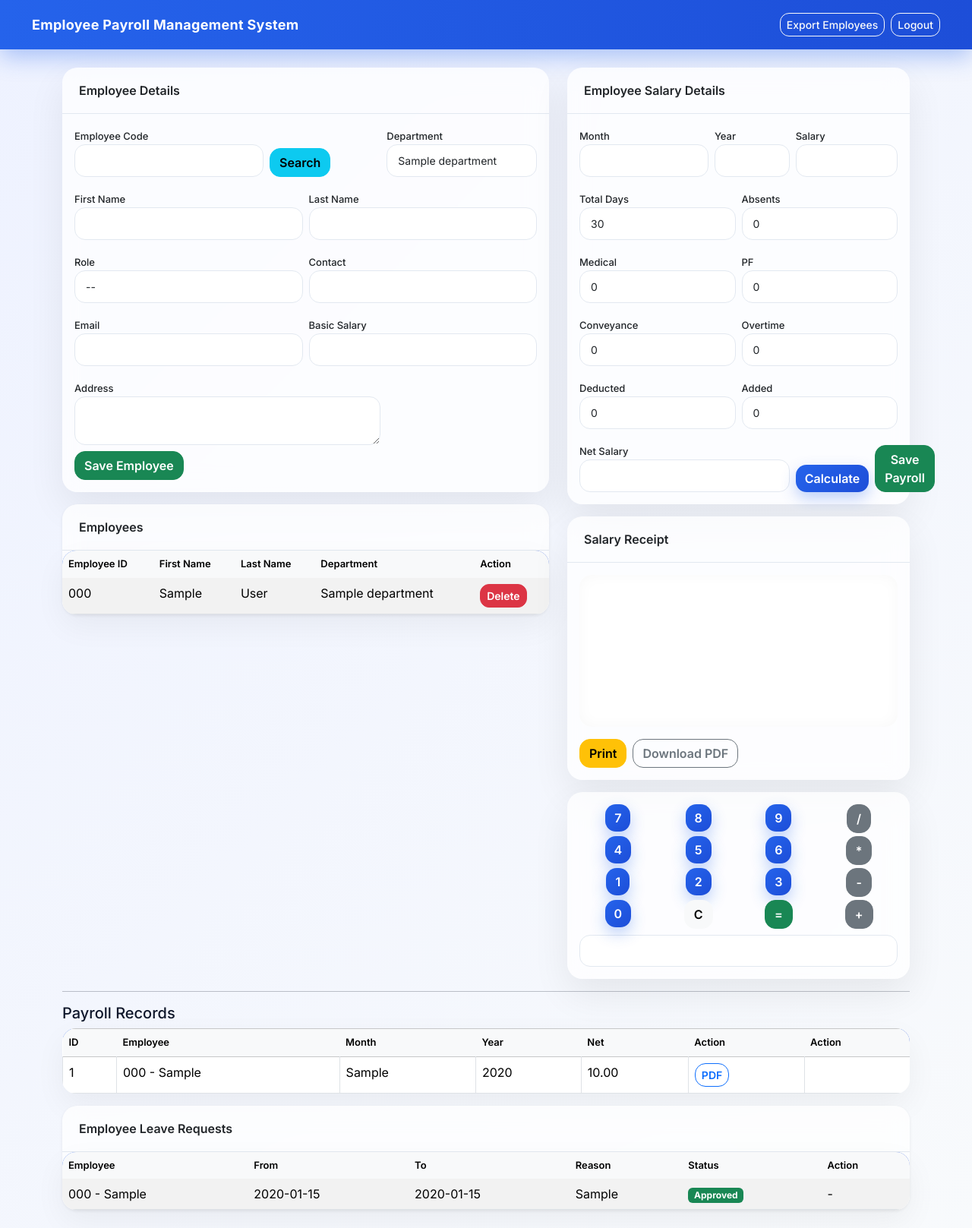
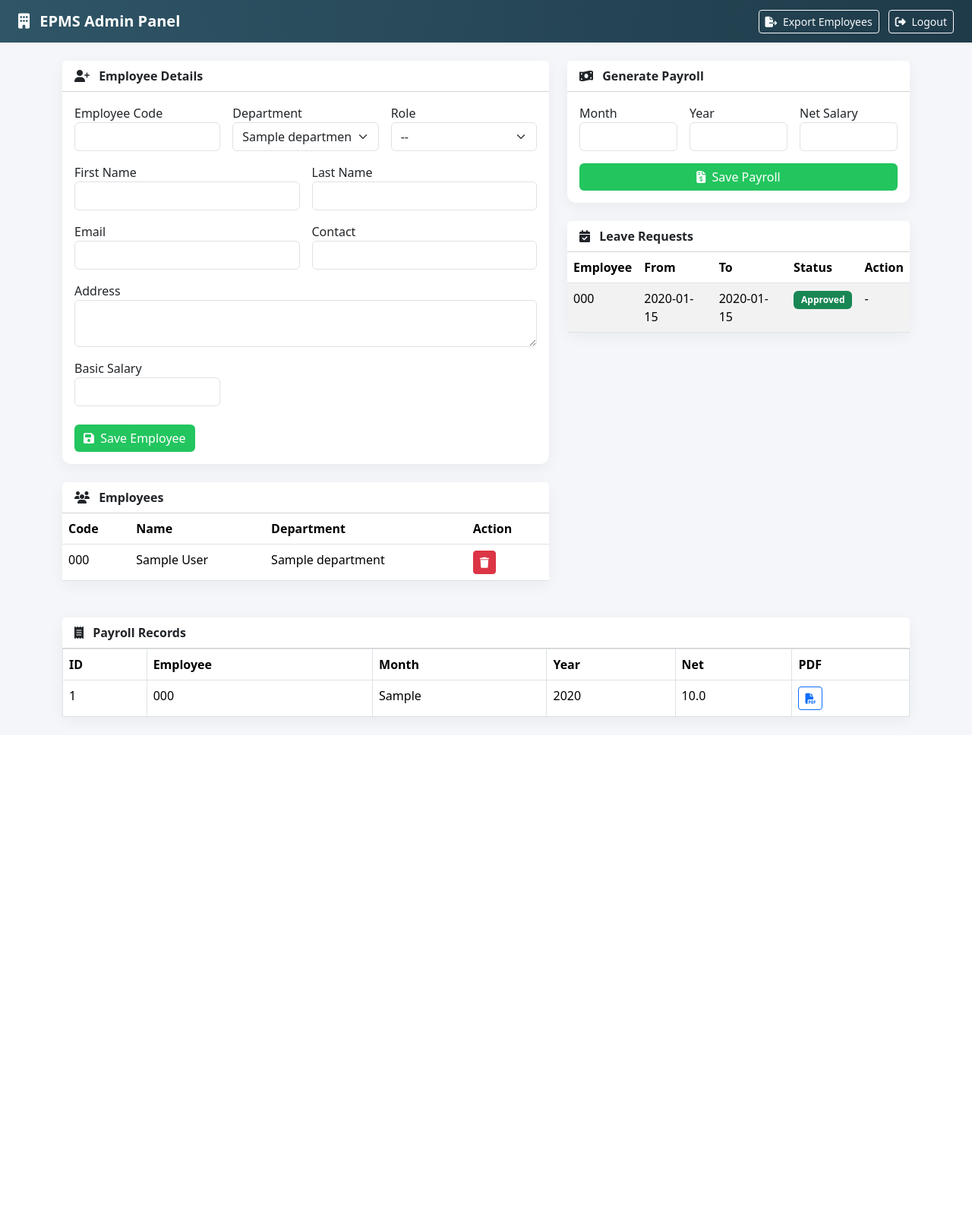
Before and after one commit to AyanMulani/EPMSFULL, a Flask app: page / in a window 1280 px wide. Shown: the whole page at 76% size. After the commit the page ends 959 px from the top, so only its background shows below. Run offline with Flask 3, Linux system fonts and the light colour scheme; a user stored in the database is signed in; tables that the repository leaves empty hold one stand-in row (values such as "Sample post").

Commit message:
Update index.html

```diff
--- a/templates/index.html
+++ b/templates/index.html
@@ -1,100 +1,281 @@
-<!doctype html><html><head><meta charset="utf-8"><title>EPMS Admin</title>
+<!doctype html>
+<html>
+<head>
+<meta charset="utf-8">
+<title>EPMS Admin Dashboard</title>
+<meta name="viewport" content="width=device-width, initial-scale=1">
+
 <link href="https://cdn.jsdelivr.net/npm/bootstrap@5.3.2/dist/css/bootstrap.min.css" rel="stylesheet">
-<link rel="stylesheet" href="/static/style.css"></head><body>
-<nav class="navbar navbar-dark" style="background:#2f5566"><div class="container-fluid"><a class="navbar-brand">Employee Payroll Management System</a>
-<div class="d-flex"><a class="btn btn-outline-light btn-sm me-2" href="/export/employees">Export Employees</a><a class="btn btn-outline-light btn-sm" href="/logout">Logout</a></div></div></nav>
-<div class="container my-4">
-  <div class="row">
+<link href="https://cdnjs.cloudflare.com/ajax/libs/font-awesome/6.4.2/css/all.min.css" rel="stylesheet">
+
+<style>
+body{
+    background:#f4f6f9;
+}
+
+.navbar{
+    background:linear-gradient(90deg,#2f5566,#1f3b4a);
+}
+
+.card{
+    border:none;
+    border-radius:12px;
+    box-shadow:0 5px 20px rgba(0,0,0,0.05);
+}
+
+.card-header{
+    font-weight:600;
+    background:#ffffff;
+}
+
+.table thead{
+    background:#f8f9fa;
+}
+
+.btn-success{
+    background:#22c55e;
+    border:none;
+}
+
+.btn-success:hover{
+    background:#16a34a;
+}
+
+.badge{
+    padding:6px 10px;
+}
+</style>
+</head>
+
+<body>
+
+<nav class="navbar navbar-dark px-4">
+  <span class="navbar-brand fw-bold">
+    <i class="fa fa-building me-2"></i> EPMS Admin Panel
+  </span>
+
+  <div>
+    <a class="btn btn-outline-light btn-sm me-2" href="/export/employees">
+      <i class="fa fa-file-export me-1"></i> Export Employees
+    </a>
+    <a class="btn btn-outline-light btn-sm" href="/logout">
+      <i class="fa fa-right-from-bracket me-1"></i> Logout
+    </a>
+  </div>
+</nav>
+
+<div class="container py-4">
+
+<div class="row g-4">
+
+<!-- LEFT COLUMN -->
 <div class="col-lg-7">
-      <div class="card mb-3"><div class="card-header">Employee Details</div>
+
+<!-- Employee Form -->
+<div class="card">
+<div class="card-header">
+  <i class="fa fa-user-plus me-2"></i> Employee Details
+</div>
 <div class="card-body">
-          <form id="empForm" enctype="multipart/form-data" method="post" action="/employee/add">
-            <div class="row g-2">
-              <div class="col-md-5"><label>Employee Code</label><input name="emp_code" id="emp_code" class="form-control" required></div>
-              <div class="col-md-3 align-self-end"><button id="search" type="button" class="btn btn-info">Search</button></div>
-              <div class="col-md-4"><label>Department</label><select name="department_id" id="department_id" class="form-select">{% for d in departments %}<option value='{{d.id}}'>{{d.name}}</option>{% endfor %}</select></div>
-            </div>
-            <div class="row g-2 mt-2"><div class="col-md-6"><label>First Name</label><input name="first_name" id="first_name" class="form-control"></div><div class="col-md-6"><label>Last Name</label><input name="last_name" id="last_name" class="form-control"></div></div>
-            <div class="row g-2 mt-2"><div class="col-md-6"><label>Role</label><select name="role_id" id="role_id" class="form-select"><option value="">--</option>{% for r in roles %}<option value='{{r.id}}'>{{r.name}}</option>{% endfor %}</select></div><div class="col-md-6"><label>Contact</label><input name="contact" id="contact" class="form-control"></div></div>
-            <div class="row g-2 mt-2"><div class="col-md-6"><label>Email</label><input name="email" id="email" class="form-control"></div><div class="col-md-6"><label>Basic Salary</label><input name="basic_salary" id="basic_salary" class="form-control"></div></div>
-            <div class="row g-2 mt-2"><div class="col-8"><label>Address</label><textarea name="address" id="address" class="form-control" rows="2"></textarea></div>
-            </div>
-            <div class="row mt-2"><div class="col-12"><button class="btn btn-success">Save Employee</button> <span id="save_status" class="text-success ms-2"></span></div></div>
-          </form>
-        </div></div>
 
-      <div class="card shadow-sm">
-        <div class="card-header">Employees</div>
-        <div class="card-body p-0"><table class="table table-striped mb-0" id="emp_table"><thead class="table-light"><tr><th>Employee ID</th><th>First Name</th><th>Last Name</th><th>Department</th><th>Action</th></tr></thead>
-          <tbody>{% for e in employees %}<tr data-emp-id='{{e.id}}'><td>{{ e.emp_code }}</td><td>{{ e.first_name }}</td><td>{{ e.last_name }}</td><td>{{ e.department.name if e.department else '' }}</td><td><button class='btn btn-sm btn-danger emp-delete' data-id='{{e.id}}'>Delete</button></td></tr>{% endfor %}</tbody></table></div></div>
+<form method="post" action="/employee/add" enctype="multipart/form-data">
+
+<div class="row g-3">
+
+<div class="col-md-4">
+<label>Employee Code</label>
+<input name="emp_code" class="form-control" required>
 </div>
 
-    <div class="col-lg-5">
-      <div class="card mb-3"><div class="card-header">Employee Salary Details</div><div class="card-body">
-        <form id="payForm" method="post" action="/payroll/create"><input type="hidden" name="emp_code" id="pay_emp_code">
-        <div class="row g-2"><div class="col-md-5"><label>Month</label><input name="month" id="month" class="form-control"></div><div class="col-md-3"><label>Year</label><input name="year" id="year" class="form-control"></div><div class="col-md-4"><label>Salary</label><input name="net_salary" id="net_salary" class="form-control"></div></div>
-        <div class="row g-2 mt-2"><div class="col-md-6"><label>Total Days</label><input name="total_days" id="total_days" class="form-control" value="30"></div><div class="col-md-6"><label>Absents</label><input name="absents" id="absents" class="form-control" value="0"></div></div>
-        <div class="row g-2 mt-2"><div class="col-md-6"><label>Medical</label><input name="medical" id="medical" class="form-control" value="0"></div><div class="col-md-6"><label>PF</label><input name="pf" id="pf" class="form-control" value="0"></div></div>
-        <div class="row g-2 mt-2"><div class="col-md-6"><label>Conveyance</label><input name="conveyance" id="conveyance" class="form-control" value="0"></div><div class="col-md-6"><label>Overtime</label><input name="overtime" id="overtime" class="form-control" value="0"></div></div>
-        <div class="row g-2 mt-2"><div class="col-md-6"><label>Deducted</label><input name="deducted" id="deducted" class="form-control" value="0"></div><div class="col-md-6"><label>Added</label><input name="added" id="added" class="form-control" value="0"></div></div>
-        <div class="row g-2 mt-2"><div class="col-md-8"><label>Net Salary</label><input name="net_salary" id="net_salary" class="form-control" readonly></div><div class="col-md-4 d-flex align-items-end"><button id="calc_btn" type="button" class="btn btn-primary me-2">Calculate</button><button class="btn btn-success" type="submit"> Save Payroll </button></div></div>
-        </form></div></div>
+<div class="col-md-4">
+<label>Department</label>
+<select name="department_id" class="form-select">
+{% for d in departments %}
+<option value="{{d.id}}">{{d.name}}</option>
+{% endfor %}
+</select>
+</div>
 
-      <div class="card mb-3"><div class="card-header">Salary Receipt</div><div class="card-body">
-        <pre id="receipt_area"></pre>
-        <div class="d-flex"><button id="print_receipt" class="btn btn-warning me-2">Print</button><a id="download_pdf" class="btn btn-outline-secondary" href="#">Download PDF</a></div>
-      </div></div>
+<div class="col-md-4">
+<label>Role</label>
+<select name="role_id" class="form-select">
+<option value="">--</option>
+{% for r in roles %}
+<option value="{{r.id}}">{{r.name}}</option>
+{% endfor %}
+</select>
+</div>
 
-      <div class="card"><div class="card-body"><div class="calculator"><div class="row g-1 text-center">
-      <div class="col-3"><button class="btn btn-primary calc-key">7</button></div><div class="col-3"><button class="btn btn-primary calc-key">8</button></div><div class="col-3"><button class="btn btn-primary calc-key">9</button></div><div class="col-3"><button class="btn btn-secondary calc-op">/</button></div>
-      <div class="col-3"><button class="btn btn-primary calc-key">4</button></div><div class="col-3"><button class="btn btn-primary calc-key">5</button></div><div class="col-3"><button class="btn btn-primary calc-key">6</button></div><div class="col-3"><button class="btn btn-secondary calc-op">*</button></div>
-      <div class="col-3"><button class="btn btn-primary calc-key">1</button></div><div class="col-3"><button class="btn btn-primary calc-key">2</button></div><div class="col-3"><button class="btn btn-primary calc-key">3</button></div><div class="col-3"><button class="btn btn-secondary calc-op">-</button></div>
-      <div class="col-3"><button class="btn btn-primary calc-key">0</button></div><div class="col-3"><button id="calc-clear" class="btn btn-light">C</button></div><div class="col-3"><button id="calc-eq" class="btn btn-success">=</button></div><div class="col-3"><button class="btn btn-secondary calc-op">+</button></div>
-      </div><input id="calc_screen" class="form-control mt-2" readonly></div></div></div>
+<div class="col-md-6">
+<label>First Name</label>
+<input name="first_name" class="form-control">
+</div>
+
+<div class="col-md-6">
+<label>Last Name</label>
+<input name="last_name" class="form-control">
+</div>
+
+<div class="col-md-6">
+<label>Email</label>
+<input name="email" class="form-control">
+</div>
+
+<div class="col-md-6">
+<label>Contact</label>
+<input name="contact" class="form-control">
+</div>
+
+<div class="col-md-12">
+<label>Address</label>
+<textarea name="address" class="form-control"></textarea>
+</div>
+
+<div class="col-md-4">
+<label>Basic Salary</label>
+<input name="basic_salary" class="form-control">
+</div>
+
+</div>
+
+<div class="mt-4">
+<button class="btn btn-success">
+<i class="fa fa-save me-1"></i> Save Employee
+</button>
+</div>
+
+</form>
 
 </div>
 </div>
-  <hr>
-  <h5>Payroll Records</h5>
-  <table class="table table-bordered" id="pay_table"><thead class="table-light"><tr><th>ID</th><th>Employee</th><th>Month</th><th>Year</th><th>Net</th><th>Action</th><th>Action</th></tr></thead><tbody>{% for p in payrolls %}<tr><td>{{p.id}}</td><td>{{p.employee.emp_code}} - {{p.employee.first_name}}</td><td>{{p.month}}</td><td>{{p.year}}</td><td>{{'%.2f'|format(p.net_salary)}}</td><td><a class="btn btn-sm btn-outline-primary" href="/payroll/{{p.id}}/pdf">PDF</a></td></tr>{% endfor %}</tbody></table>
-<!-- Leave Requests Section -->
-<div class="card shadow-sm mt-3">
-    <div class="card-header">Employee Leave Requests</div>
+
+
+<!-- Employees Table -->
+<div class="card mt-4">
+<div class="card-header">
+  <i class="fa fa-users me-2"></i> Employees
+</div>
 <div class="card-body p-0">
+
+<table class="table table-hover mb-0">
+<thead>
+<tr>
+<th>Code</th>
+<th>Name</th>
+<th>Department</th>
+<th>Action</th>
+</tr>
+</thead>
+<tbody>
+{% for e in employees %}
+<tr>
+<td>{{e.emp_code}}</td>
+<td>{{e.first_name}} {{e.last_name}}</td>
+<td>{{e.department.name if e.department else ''}}</td>
+<td>
+<form method="POST" action="/employee/{{e.id}}/delete">
+<button class="btn btn-sm btn-danger">
+<i class="fa fa-trash"></i>
+</button>
+</form>
+</td>
+</tr>
+{% endfor %}
+</tbody>
+</table>
+
+</div>
+</div>
+
+</div>
+
+
+<!-- RIGHT COLUMN -->
+<div class="col-lg-5">
+
+<!-- Payroll Form -->
+<div class="card">
+<div class="card-header">
+  <i class="fa fa-money-bill-wave me-2"></i> Generate Payroll
+</div>
+<div class="card-body">
+
+<form method="post" action="/payroll/create">
+
+<div class="row g-3">
+
+<div class="col-md-4">
+<label>Month</label>
+<input name="month" class="form-control">
+</div>
+
+<div class="col-md-4">
+<label>Year</label>
+<input name="year" class="form-control">
+</div>
+
+<div class="col-md-4">
+<label>Net Salary</label>
+<input name="net_salary" class="form-control">
+</div>
+
+</div>
+
+<div class="mt-3">
+<button class="btn btn-success w-100">
+<i class="fa fa-file-invoice-dollar me-1"></i> Save Payroll
+</button>
+</div>
+
+</form>
+
+</div>
+</div>
+
+
+<!-- Leave Requests -->
+<div class="card mt-4">
+<div class="card-header">
+  <i class="fa fa-calendar-check me-2"></i> Leave Requests
+</div>
+<div class="card-body p-0">
+
 <table class="table table-striped mb-0">
-            <thead class="table-light">
+<thead>
 <tr>
 <th>Employee</th>
 <th>From</th>
 <th>To</th>
-                    <th>Reason</th>
 <th>Status</th>
 <th>Action</th>
 </tr>
 </thead>
 <tbody>
+
 {% for leave in leave_requests %}
 <tr>
-                    <td>{{ leave.employee.emp_code }} - {{ leave.employee.first_name }}</td>
-                    <td>{{ leave.start_date }}</td>
-                    <td>{{ leave.end_date }}</td>
-                    <td>{{ leave.reason }}</td>
+<td>{{leave.employee.emp_code}}</td>
+<td>{{leave.start_date}}</td>
+<td>{{leave.end_date}}</td>
+
 <td>
 {% if leave.status == 'pending' %}
-                            <span class="badge bg-warning">Pending</span>
+<span class="badge bg-warning text-dark">Pending</span>
 {% elif leave.status == 'approved' %}
 <span class="badge bg-success">Approved</span>
 {% else %}
 <span class="badge bg-danger">Rejected</span>
 {% endif %}
 </td>
+
 <td>
 {% if leave.status == 'pending' %}
-                        <form method="post" action="/leave/{{leave.id}}/decide" style="display:inline;">
+<form method="POST" action="/leave/{{leave.id}}/decide" style="display:inline;">
 <input type="hidden" name="action" value="approved">
 <button class="btn btn-sm btn-success">Approve</button>
 </form>
-                        <form method="post" action="/leave/{{leave.id}}/decide" style="display:inline;">
+
+<form method="POST" action="/leave/{{leave.id}}/decide" style="display:inline;">
 <input type="hidden" name="action" value="rejected">
 <button class="btn btn-sm btn-danger">Reject</button>
 </form>
@@ -102,12 +283,61 @@
 -
 {% endif %}
 </td>
+
+</tr>
+{% endfor %}
+
+</tbody>
+</table>
+
+</div>
+</div>
+
+</div>
+
+</div>
+
+
+<!-- Payroll Records -->
+<div class="card mt-5">
+<div class="card-header">
+  <i class="fa fa-receipt me-2"></i> Payroll Records
+</div>
+<div class="card-body p-0">
+
+<table class="table table-bordered mb-0">
+<thead>
+<tr>
+<th>ID</th>
+<th>Employee</th>
+<th>Month</th>
+<th>Year</th>
+<th>Net</th>
+<th>PDF</th>
+</tr>
+</thead>
+<tbody>
+{% for p in payrolls %}
+<tr>
+<td>{{p.id}}</td>
+<td>{{p.employee.emp_code}}</td>
+<td>{{p.month}}</td>
+<td>{{p.year}}</td>
+<td>{{p.net_salary}}</td>
+<td>
+<a class="btn btn-sm btn-outline-primary" href="/payroll/{{p.id}}/pdf">
+<i class="fa fa-file-pdf"></i>
+</a>
+</td>
 </tr>
 {% endfor %}
 </tbody>
 </table>
+
 </div>
 </div>
+
 </div>
-<script src="/static/main.js"></script>
-</body></html>
+
+</body>
+</html>
```
Lines whose indentation alone changed are shown as unchanged.
